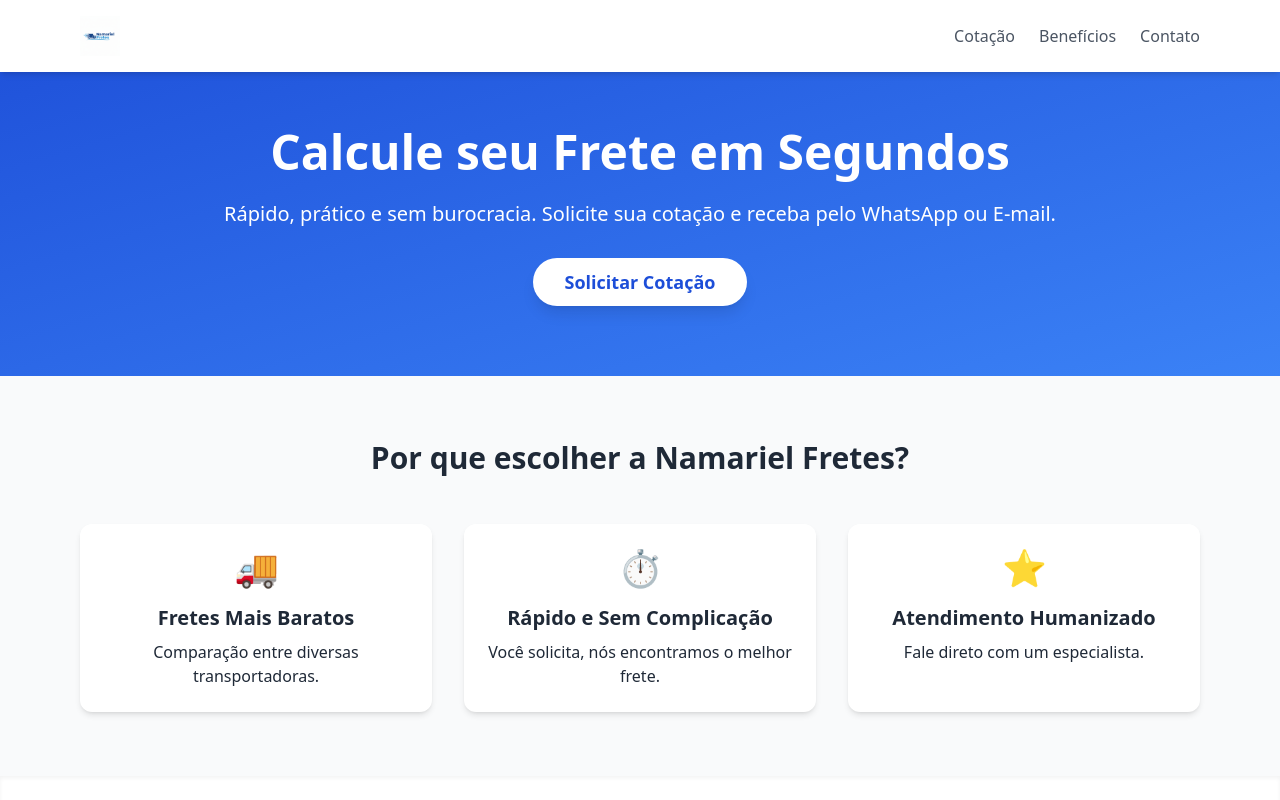
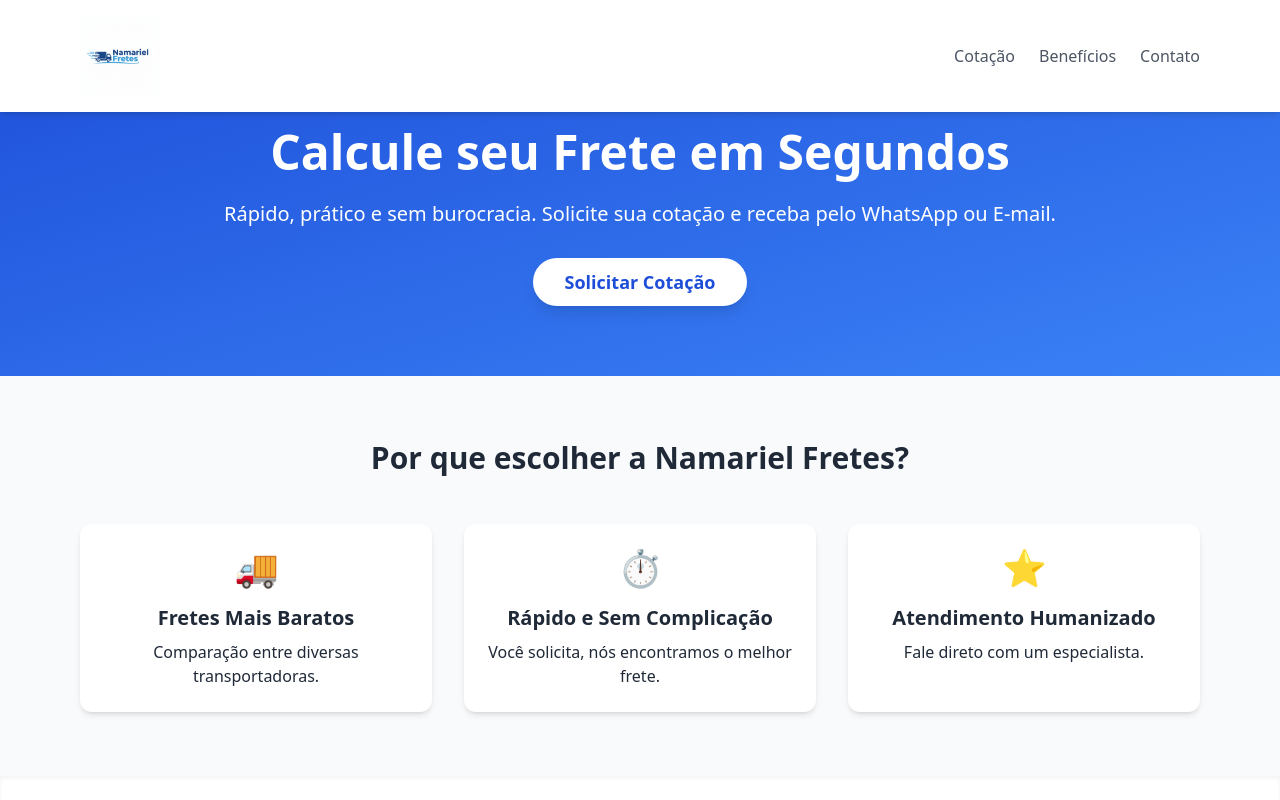
Before and after one commit to fernandojbo/seuusuario.github.io, a plain HTML site: page index.html in a window 1280 px wide. Shown: the top 800 px of the page. Drawn offline with nearby package versions, Linux system fonts and the light colour scheme.

Commit message:
Update index.html

```diff
--- a/index.html
+++ b/index.html
@@ -23,7 +23,7 @@
     <div class="max-w-6xl mx-auto flex justify-between items-center p-4">
 
         <a href="#" class="flex items-center">
-            <img src="logo.png" alt="Logomarca Namariel Fretes" class="h-10">
+            <img src="logo.png" alt="Logomarca Namariel Fretes" class="h-20">
         </a>
         <nav class="hidden md:flex gap-6 text-gray-600">
             <a href="#cotacao" class="hover:text-blue-600">Cotação</a>
```
